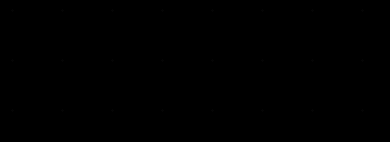
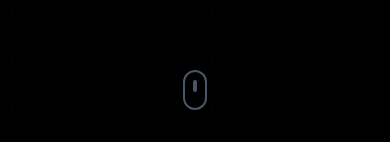
Before and after one commit to AKShaheen/portfolio, a React (Vite) app: page / in a window 390 px wide. Shown: the part 702-844 px from the top of the page. Built offline with nearby package versions, Linux system fonts and the light colour scheme; a web font is replaced by a local one.

Commit message:
feat: add the scroll icon to the mobile view

```diff
--- a/src/pages/WorkPage.tsx
+++ b/src/pages/WorkPage.tsx
@@ -98,7 +98,7 @@
             initial={{ opacity: 0 }}
             animate={{ opacity: 1 }}
             transition={{ duration: 0.8, delay: 0.8 }}
-            className="absolute bottom-8 left-1/2 transform -translate-x-1/2 hidden md:block"
+            className="absolute bottom-8 left-1/2 transform -translate-x-1/2"
           >
             <motion.div
               animate={{ y: [0, 10, 0] }}
```
